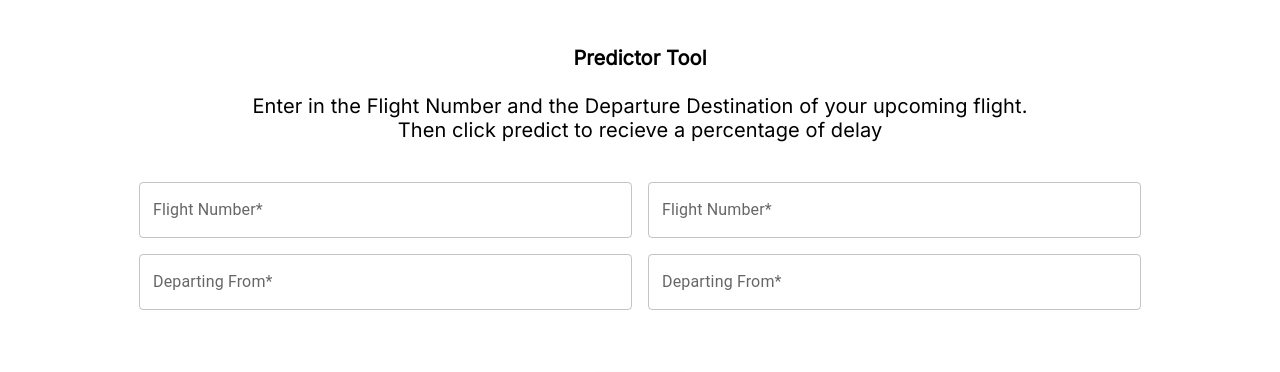
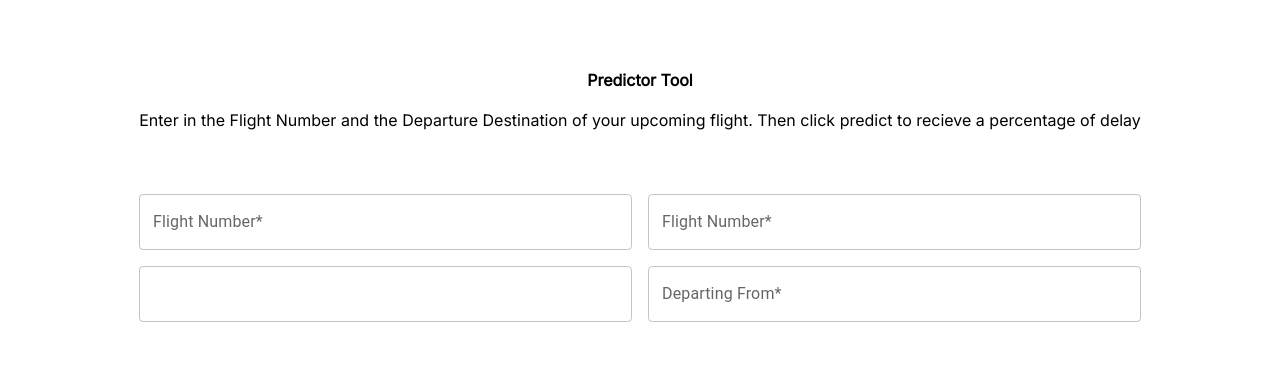
Before and after one commit to gt-big-data/flight-delay-prediction, a React (Create React App) app in the folder flight-delay-webapp/: page / in a window 1280 px wide. Shown: the part 710-1082 px from the top of the page. Built offline with nearby package versions, Linux system fonts and the light colour scheme.

Commit message:
Altered CSS and styling formatting

```diff
--- a/flight-delay-webapp/src/App.css
+++ b/flight-delay-webapp/src/App.css
@@ -1,38 +1,15 @@
-.App {
+.toolTitleBox {
+  display: flex;
+  margin: auto;
+  justify-content: center;
+  align-items: center;
+  padding: 0;
+  width: 800;
+  height: 48;
+  font-family: "Inter";
+  font-style: "normal";
+  font-weight: 400;
+  font-size: 20;
   text-align: center;
+  letter-spacing: 0.1;
 }
-
-.App-logo {
-  height: 40vmin;
-  pointer-events: none;
-}
-
-@media (prefers-reduced-motion: no-preference) {
-  .App-logo {
-    animation: App-logo-spin infinite 20s linear;
-  }
-}
-
-.App-header {
-  background-color: #282c34;
-  min-height: 100vh;
-  display: flex;
-  flex-direction: column;
-  align-items: center;
-  justify-content: center;
-  font-size: calc(10px + 2vmin);
-  color: white;
-}
-
-.App-link {
-  color: #61dafb;
-}
-
-@keyframes App-logo-spin {
-  from {
-    transform: rotate(0deg);
-  }
-  to {
-    transform: rotate(360deg);
-  }
-}
--- a/flight-delay-webapp/src/Components/predictor_tool.js
+++ b/flight-delay-webapp/src/Components/predictor_tool.js
@@ -1,6 +1,7 @@
 import React from "react";
 import Stack from "@mui/material/Stack";
 import Button from "@mui/material/Button";
+import "../App.css";
 import { Box, TextField } from "@mui/material";
 import { fontSize, fontStyle } from "@mui/system";
 
@@ -8,22 +9,23 @@ export default function predictor_tool() {
   return (
     <Box sx={{ justifyContent: "center", paddingY: 10 }}>
       <Box>
-        <Stack
-          sx={{
-            display: "flex",
-            margin: "auto",
-            justifyContent: "center",
-            alignItems: "center",
-            padding: 0,
-            width: 800,
-            height: 48,
-            fontFamily: "Inter",
-            fontStyle: "normal",
-            fontWeight: 400,
-            fontSize: 20,
-            textAlign: "center",
-            letterSpacing: 0.1,
-          }}
+        <Stack className="toolTitleBox"
+        //   sx={{
+        //     display: "flex",
+        //     margin: "auto",
+        //     justifyContent: "center",
+        //     alignItems: "center",
+        //     padding: 0,
+        //     width: 800,
+        //     height: 48,
+        //     fontFamily: "Inter",
+        //     fontStyle: "normal",
+        //     fontWeight: 400,
+        //     fontSize: 20,
+        //     textAlign: "center",
+        //     letterSpacing: 0.1,
+        //   }}
+
         >
           <b>Predictor Tool</b> <br />
           Enter in the Flight Number and the Departure Destination of your
@@ -43,15 +45,9 @@ export default function predictor_tool() {
             width: 493,
             paddingY: 8
         }}>
-          <TextField
-            id="Flight Number"
-            label="Flight Number*"
-            variant="outlined"
+          <TextField id="Flight Number" label="Flight Number*" variant="outlined"
           />
-          <TextField
-            id="Departing"
-            label="Departing From*"
-            variant="outlined"
+          <TextField id="Departing" abel="Departing From*" variant="outlined"
           />
         </Stack>
         <Stack sx={{
@@ -59,10 +55,7 @@ export default function predictor_tool() {
             gap:2,
             width: 493
         }}>
-          <TextField
-            id="Flight Number"
-            label="Flight Number*"
-            variant="outlined"
+          <TextField id="Flight Number" label="Flight Number*" variant="outlined"
           />
           <TextField
             id="Departing"
```
Also changed, not shown: flight-delay-webapp/src/Components/header_section/header_section.js (+49 -46 lines).
